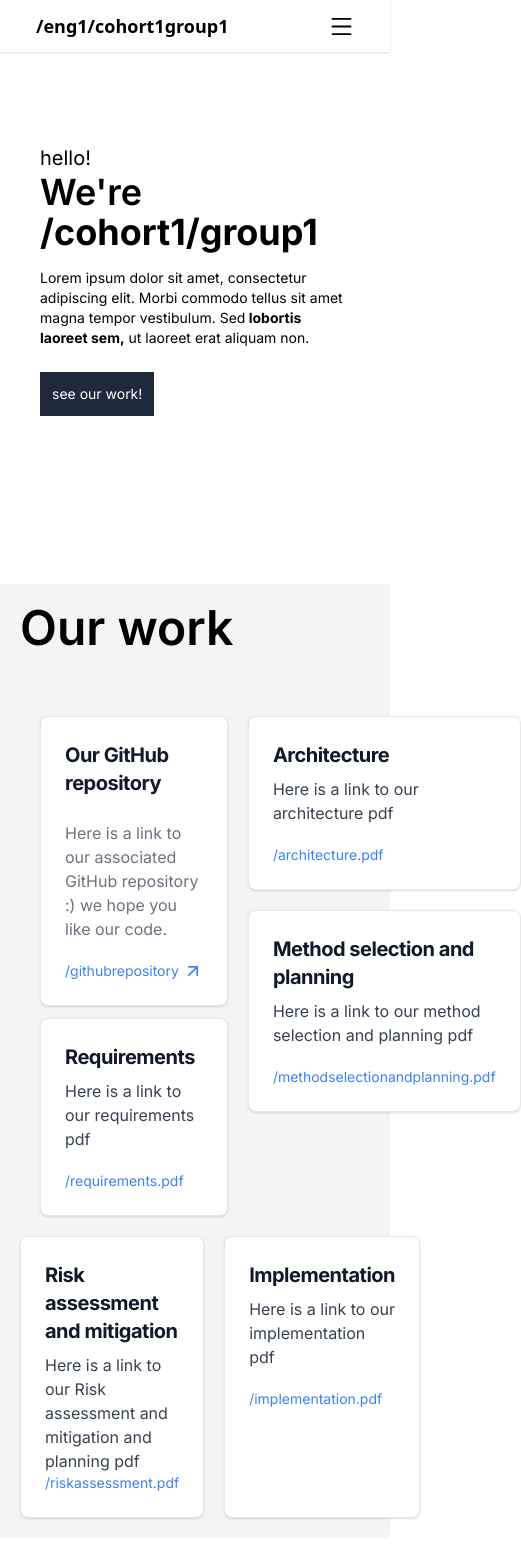
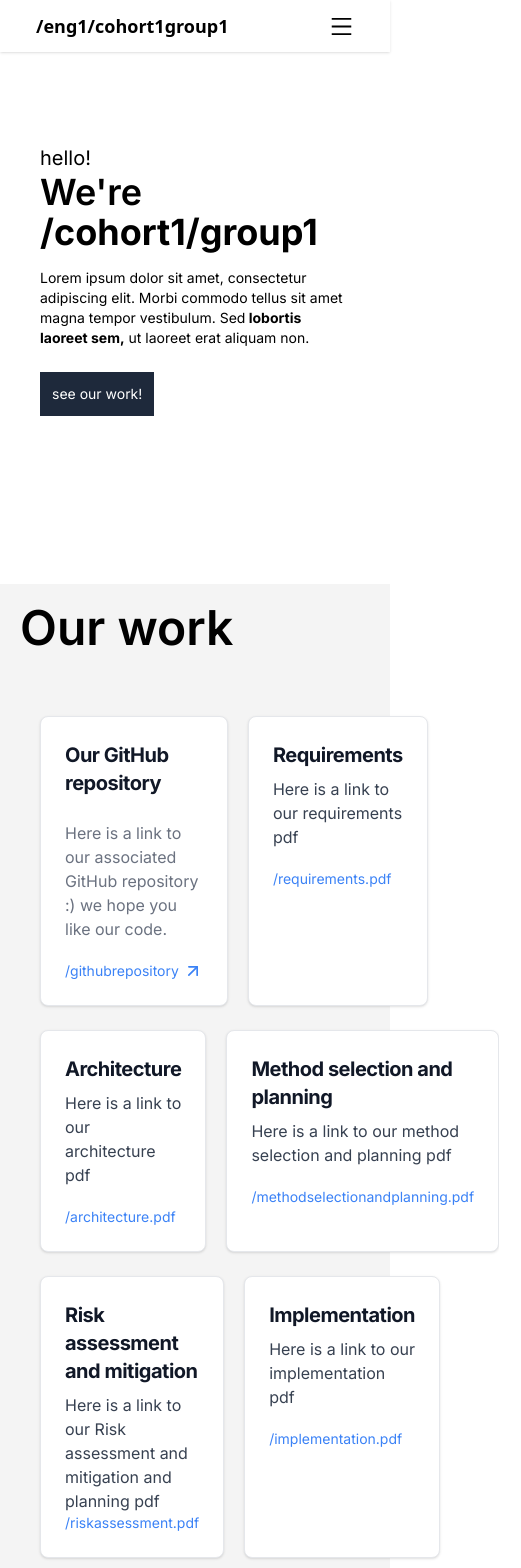
Before and after one commit to TheRealEmissions/uoy-eng1-2, a Next.js app in the folder eng1-website/: page / in a window 390 px wide. Shown: the top 1568 px of the page, 521 px wide, since content can reach past the window. Built offline with nearby package versions, Linux system fonts and the light colour scheme.

Commit message:
fix: responsiveness

```diff
--- a/eng1-website/src/components/ContentSection.tsx
+++ b/eng1-website/src/components/ContentSection.tsx
@@ -9,8 +9,8 @@ const HeroSection = () => {
                 Our work
             </h2>
 
-            <div className="p-5 flex flex-row gap-5 md:gap-10 pt-16">
-                <div className="flex flex-col md:gap-5 gap-3">
+            <div className="p-5 hidden md:flex flex-row gap-10 pt-16">
+                <div className="flex flex-col gap-5">
                     <div className="block max-w-sm p-6 bg-white border border-gray-200 rounded-lg shadow hover:bg-gray-100 ">
                     <h5 className="mb-6 text-xl font-bold tracking-tight text-gray-900 ">Our GitHub repository</h5>
                     <p className="font-normal text-gray-500 pb-5">Here is a link to our associated GitHub repository :) we hope you like our code.</p>
@@ -29,11 +29,11 @@ const HeroSection = () => {
                     </a>
                     </div>
                 </div>
+                <div className="flex flex-col gap-5">
 
-                <div className="flex flex-col gap-5 ">
-                    <div className="block max-w-sm p-6 bg-white border border-gray-200 rounded-lg shadow hover:bg-gray-100  ">
+                    <div className="block max-w-sm p-6 bg-white border border-gray-200 rounded-lg shadow hover:bg-gray-100 ">
                     <h5 className="mb-2 text-xl font-bold tracking-tight text-gray-900 ">Architecture</h5>
-                    <p className="font-normal text-gray-700 pb-5 ">Here is a link to our architecture pdf</p>
+                    <p className="font-normal text-gray-700 pb-5">Here is a link to our architecture pdf</p>
                     <a className="cursor-pointer">
                         <h6 className="text-sm ghosted text-blue-500">/architecture.pdf</h6>
                     </a>
@@ -46,27 +46,7 @@ const HeroSection = () => {
                     </a>
                     </div>
                 </div>
-                <div className="hidden md:flex">
                 <div className="flex flex-col gap-5">
-                        <div className="block max-w-sm p-6 bg-white border border-gray-200 rounded-lg shadow hover:bg-gray-100 ">
-                        <h5 className="mb-2 text-xl font-bold tracking-tight text-gray-900 ">Risk assessment and mitigation </h5>
-                        <p className="font-normal text-gray-700 ">Here is a link to our Risk assessment and mitigation and planning pdf</p>
-                        <a className="cursor-pointer ">
-                            <h6 className="text-sm ghosted text-blue-500">/riskassessment.pdf</h6>
-                        </a>
-                        </div>
-                        <div className="block max-w-sm p-6 bg-white border border-gray-200 rounded-lg shadow hover:bg-gray-100 ">
-                        {/* <h6 className="text-sm ghosted">pdf</h6> */}
-                        <h5 className="mb-2 text-xl font-bold tracking-tight text-gray-900 ">Implementation</h5>
-                        <p className="font-normal text-gray-700 pb-5">Here is a link to our implementation pdf</p>
-                        <a className="cursor-pointer">
-                            <h6 className="text-sm ghosted text-blue-500">/implementation.pdf</h6>
-                        </a>
-                        </div>
-                    </div>
-                </div>
-            </div>
-            <div className="md:hidden flex flex-row gap-5">
                     <div className="block max-w-sm p-6 bg-white border border-gray-200 rounded-lg shadow hover:bg-gray-100 ">
                     <h5 className="mb-2 text-xl font-bold tracking-tight text-gray-900 ">Risk assessment and mitigation </h5>
                     <p className="font-normal text-gray-700 ">Here is a link to our Risk assessment and mitigation and planning pdf</p>
@@ -88,6 +68,67 @@ const HeroSection = () => {
             </div>
 
 
+            <div className="md:hidden p-5 gap-10 pt-16">
+                <div className="flex gap-5 pb-6">
+                    <div className="block max-w-sm p-6 bg-white border border-gray-200 rounded-lg shadow hover:bg-gray-100 ">
+                    <h5 className="mb-6 text-xl font-bold tracking-tight text-gray-900 ">Our GitHub repository</h5>
+                    <p className="font-normal text-gray-500 pb-5">Here is a link to our associated GitHub repository :) we hope you like our code.</p>
+                    <a className="cursor-pointer ">
+                        <div className="text-sm ghosted text-blue-500 flex flex-row gap-1">
+                            <h6 >/githubrepository</h6>
+                            <ArrowUpRight className="w-5 h-5"/>
+                        </div>
+                    </a>
+                    </div>
+                    <div className="block max-w-sm p-6 bg-white border border-gray-200 rounded-lg shadow hover:bg-gray-100 ">
+                    <h5 className="mb-2 text-xl font-bold tracking-tight text-gray-900 ">Requirements</h5>
+                    <p className="font-normal text-gray-700 pb-5">Here is a link to our requirements pdf</p>
+                    <a className="cursor-pointer">
+                        <h6 className="text-sm ghosted text-blue-500">/requirements.pdf</h6>
+                    </a>
+                    </div>
+                </div>
+                <div className="flex flex-row gap-5 pb-6">
+                    <div className="block max-w-sm p-6 bg-white border border-gray-200 rounded-lg shadow hover:bg-gray-100 ">
+                    <h5 className="mb-2 text-xl font-bold tracking-tight text-gray-900 ">Architecture</h5>
+                    <p className="font-normal text-gray-700 pb-5">Here is a link to our architecture pdf</p>
+                    <a className="cursor-pointer">
+                        <h6 className="text-sm ghosted text-blue-500">/architecture.pdf</h6>
+                    </a>
+                    </div>
+                    <div className="block max-w-sm p-6 bg-white border border-gray-200 rounded-lg shadow hover:bg-gray-100 ">
+                    <h5 className="mb-2 text-xl font-bold tracking-tight text-gray-900 ">Method selection and planning</h5>
+                    <p className="font-normal text-gray-700 pb-5">Here is a link to our method selection and planning pdf</p>
+                    <a className="cursor-pointer">
+                        <h6 className="text-sm ghosted text-blue-500">/methodselectionandplanning.pdf</h6>
+                    </a>
+                    </div>
+                </div>
+                <div className="flex flex-row gap-5">
+                    <div className="block max-w-sm p-6 bg-white border border-gray-200 rounded-lg shadow hover:bg-gray-100 ">
+                    <h5 className="mb-2 text-xl font-bold tracking-tight text-gray-900 ">Risk assessment and mitigation </h5>
+                    <p className="font-normal text-gray-700 ">Here is a link to our Risk assessment and mitigation and planning pdf</p>
+                    <a className="cursor-pointer ">
+                        <h6 className="text-sm ghosted text-blue-500">/riskassessment.pdf</h6>
+                    </a>
+                    </div>
+                    <div className="block max-w-sm p-6 bg-white border border-gray-200 rounded-lg shadow hover:bg-gray-100 ">
+                    {/* <h6 className="text-sm ghosted">pdf</h6> */}
+                    <h5 className="mb-2 text-xl font-bold tracking-tight text-gray-900 ">Implementation</h5>
+                    <p className="font-normal text-gray-700 pb-5">Here is a link to our implementation pdf</p>
+                    <a className="cursor-pointer">
+                        <h6 className="text-sm ghosted text-blue-500">/implementation.pdf</h6>
+                    </a>
+                    </div>
+                </div>
+
+
+            </div>
+
+
+        </div>
+
+
 
 
 
```
Lines whose indentation alone changed are shown as unchanged.
